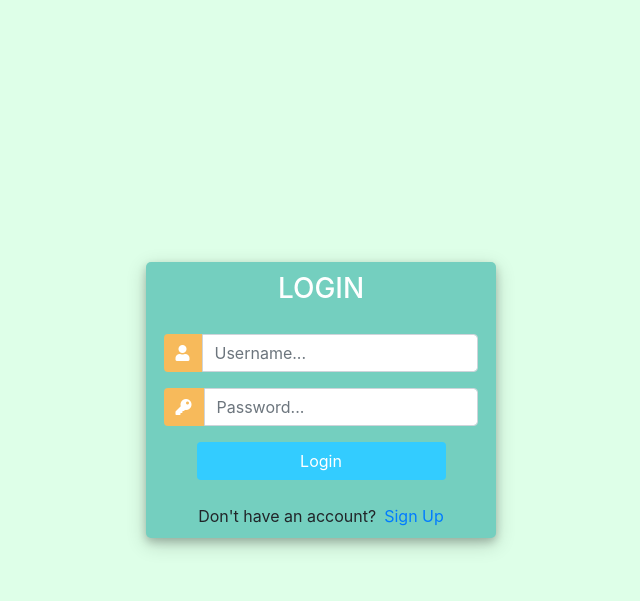
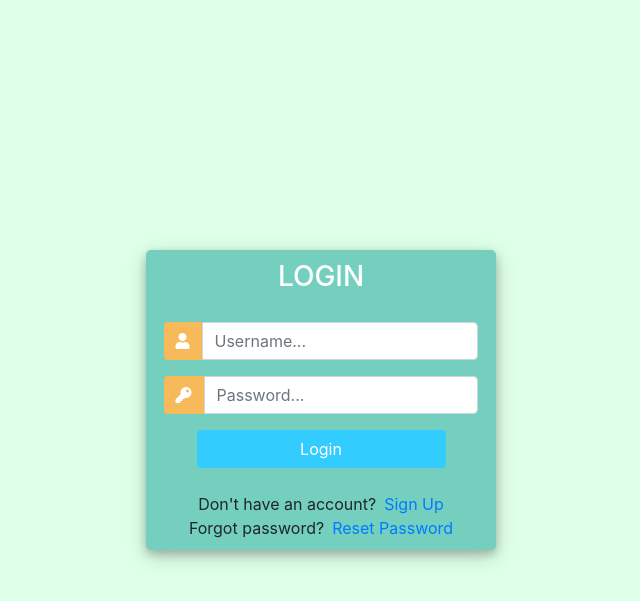
Before and after one commit to M-Moein-M/Django-Customer-Manager, a Django app: page /login in a window 1280 px wide. Shown: the top 601 px of the page, without its empty margins (319-959 px from the left). Run offline with Django 3.2, Linux system fonts and the light colour scheme; parts of the project's set-up code (start-up, migrations or seed data) failed here and were passed over; some libraries are stand-ins or nearby versions.

Commit message:
chore: add reset password link to login page

```diff
--- a/accounts/templates/accounts/login.html
+++ b/accounts/templates/accounts/login.html
@@ -117,6 +117,9 @@
 					<div class="d-flex justify-content-center links">
 						Don't have an account? <a href="{% url 'register' %}" class="ml-2">Sign Up</a>
 					</div>
+					<div class="d-flex justify-content-center links">
+						Forgot password? <a href="{% url 'reset_password' %}" class="ml-2">Reset Password</a>
+					</div>
 
 				</div>
 			</div>
```
Also changed, not shown: db.sqlite3.
